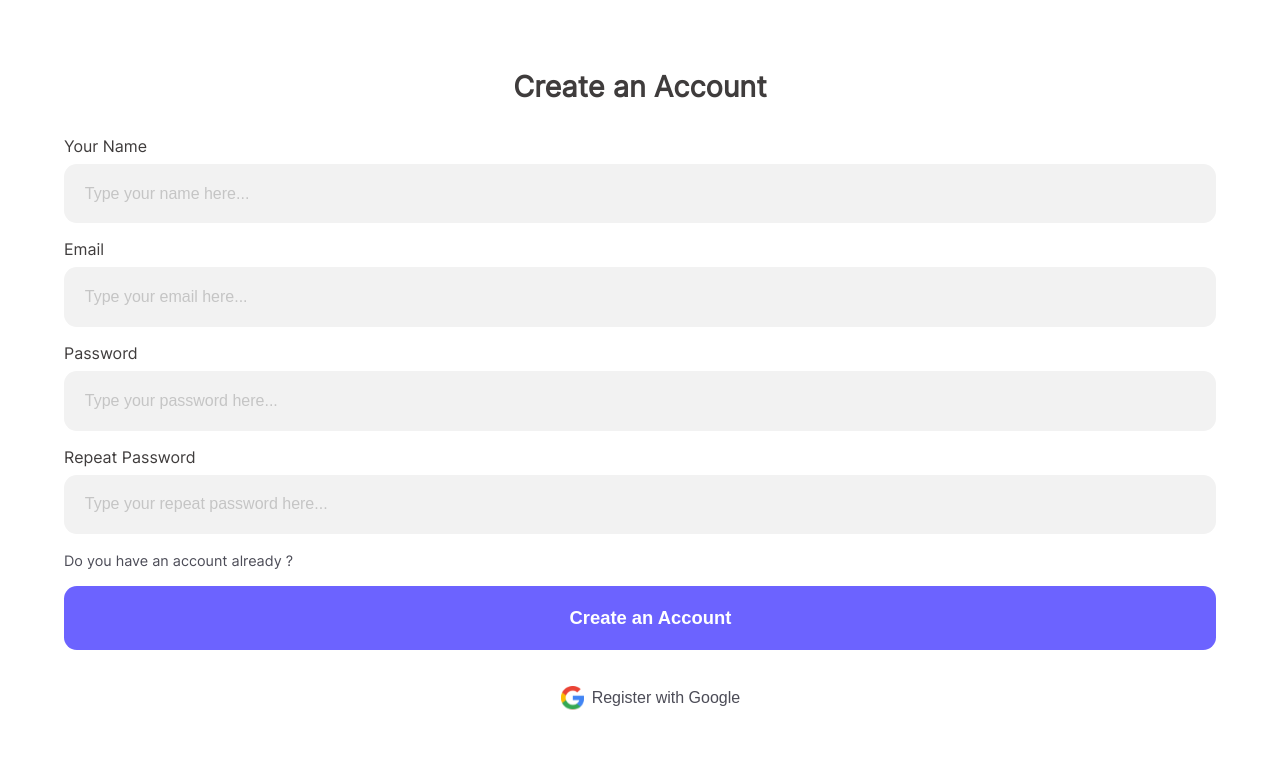
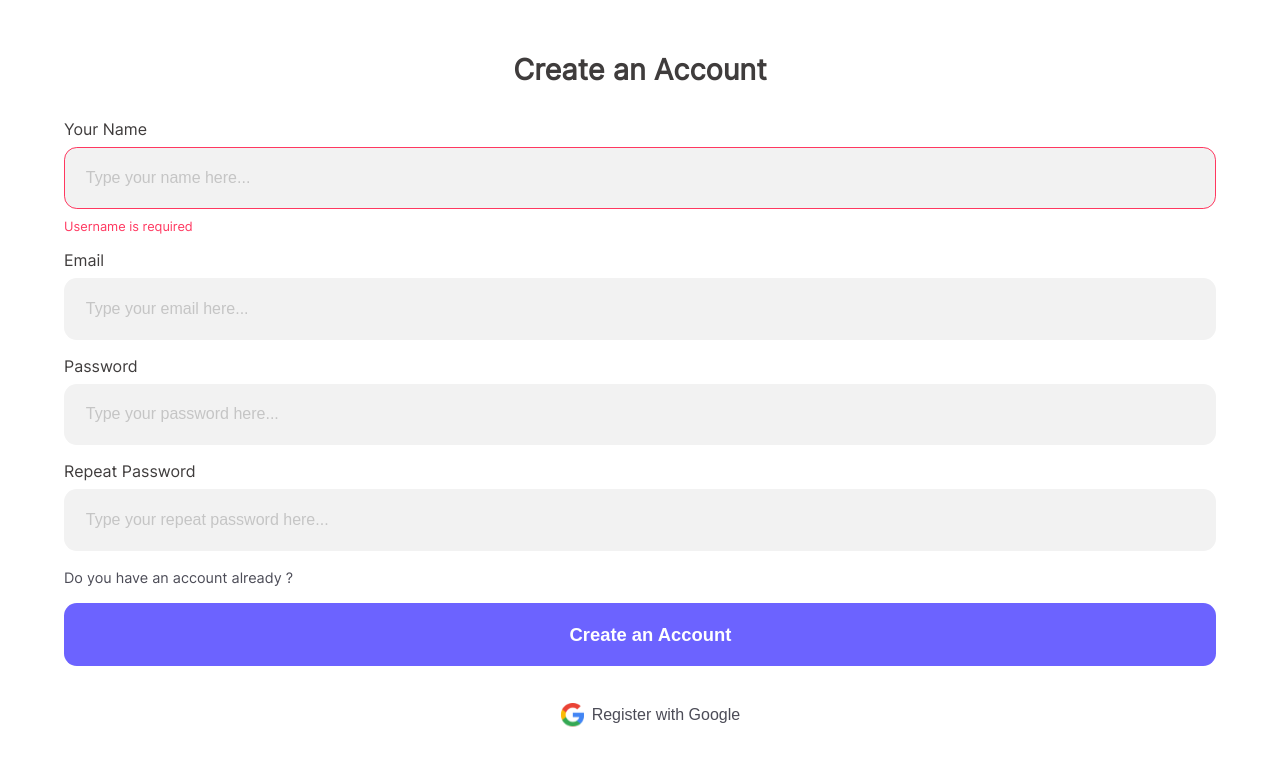
Before and after one commit to mathiuskormasela12/web-fe-group-chat-without-tailwind, a React (Vite) app: page /auth/create-account in a window 1280 px wide. Shown: the top 766 px of the page. Built offline with nearby package versions, Linux system fonts and the light colour scheme.

Commit message:
feat error message at input component

```diff
--- a/src/components/form/Form.tsx
+++ b/src/components/form/Form.tsx
@@ -6,20 +6,6 @@ import { Link } from 'react-router-dom'
 
 export const Form = styled.form`
   width: 100%;
-`
-
-export const Input = styled.input`
-  border: none;
-  outline: none;
-  background-color: ${Colors.lightOlder};
-  font-size: 1rem;
-  width: 100%;
-  padding: 1.3em 0 1.3em 1.3em;
-  border-radius: .8em;
-
-  &::placeholder {
-    color: ${Colors.gray};
-  }
 `
 
 export const Label = styled.label`
--- a/src/components/index.ts
+++ b/src/components/index.ts
@@ -10,3 +10,4 @@ export * from './form/Form'
 export * from './layout/Layout'
 export * from './button/Button'
 export * from './google-button/GoogleButton'
+export * from './input/Input'
--- /dev/null
+++ b/src/components/input/Input.tsx
@@ -0,0 +1,22 @@
+// ========= Input
+// import all packages
+import React from 'react'
+import * as Styled from './input.styles'
+import { type IInputProps } from './input.types'
+
+export const Input: React.FC<IInputProps> = (props) => {
+  const { errorMessage = '', ...rest } = props
+
+  const isError: boolean = (errorMessage.length > 0)
+
+  return (
+   <Styled.InputWrapper $isError={isError}>
+     <Styled.Input {...rest} />
+     {(isError) && (
+      <Styled.Error>
+        {errorMessage}
+      </Styled.Error>
+     )}
+   </Styled.InputWrapper>
+  )
+}
--- /dev/null
+++ b/src/components/input/input.styles.ts
@@ -0,0 +1,30 @@
+// ========== Input Styles
+// import all packages
+import styled from 'styled-components'
+import { Colors } from '../../themes'
+import { type IInputWrapper } from './input.types'
+
+export const InputWrapper = styled.div<IInputWrapper>`
+  & input {
+    border: 1px solid ${(props) => props.$isError ? Colors.danger : 'transparent'};
+  }
+`
+
+export const Input = styled.input`
+  border: none;
+  outline: none;
+  background-color: ${Colors.lightOlder};
+  font-size: 1rem;
+  width: 100%;
+  padding: 1.3em 0 1.3em 1.3em;
+  border-radius: .8em;
+
+  &::placeholder {
+    color: ${Colors.gray};
+  }
+`
+export const Error = styled.p`
+  font-size: .8rem;
+  color: ${Colors.danger};
+  margin-top: .8em;
+`
--- a/src/pages/create-account/CreateAccount.tsx
+++ b/src/pages/create-account/CreateAccount.tsx
@@ -41,6 +41,7 @@ export const CreateAccount: React.FC = () => {
                     id="name"
                     placeholder="Type your name here..."
                     autoComplete="off"
+                    errorMessage="Username is required"
                   />
                 </Field>
               </Control>
```
Also changed, not shown: src/components/input/input.types.ts (added, +11 -0 lines).
